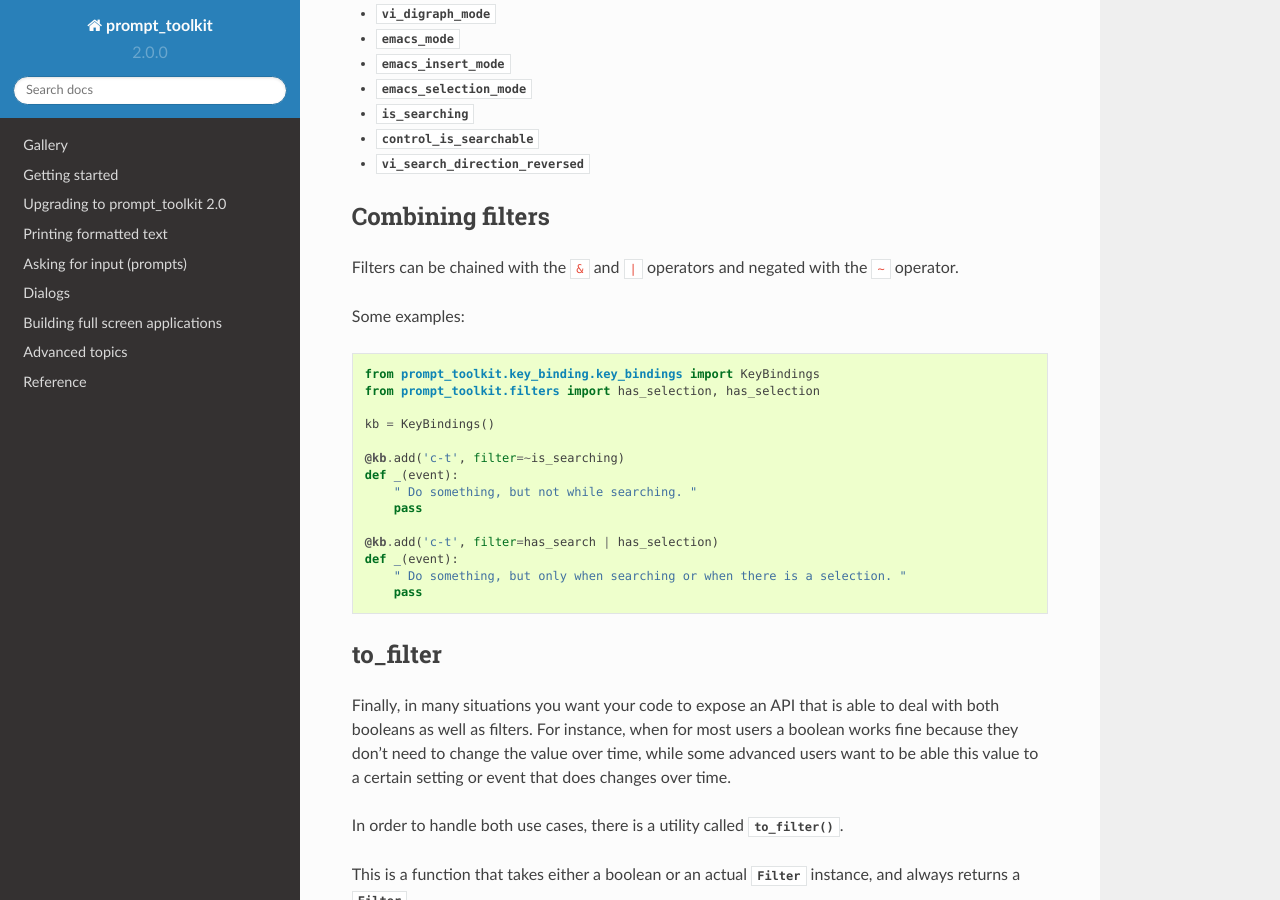
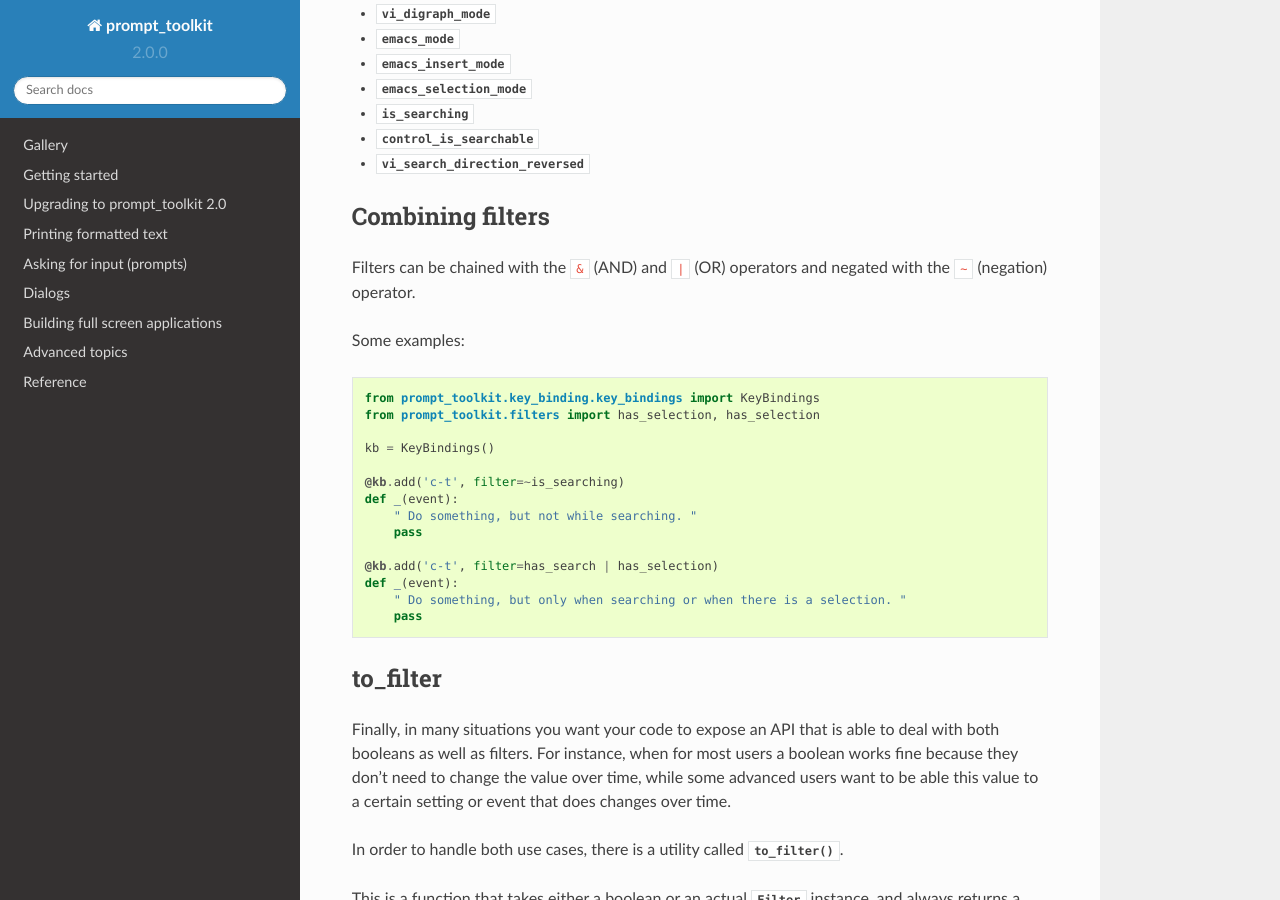
Before and after one commit to dbcli/pgcli, a Sphinx documentation site: the page built from docs/pages/advanced_topics/filters.rst, in a window 1280 px wide and 900 px high, scrolled down 2063 px. Built offline with Sphinx 7.4.7 and the Read the Docs theme 2.0.0, drawn with Linux system fonts in a browser that asks for light colours; pages that are not in the unit, such as notebooks, are missing from menus.

Commit message:
Improved documentation.

```diff
--- a/docs/pages/advanced_topics/filters.rst
+++ b/docs/pages/advanced_topics/filters.rst
@@ -119,8 +119,8 @@ as a function.
 Combining filters
 ^^^^^^^^^^^^^^^^^
 
-Filters can be chained with the ``&`` and ``|`` operators and negated with the
-``~`` operator.
+Filters can be chained with the ``&`` (AND) and ``|`` (OR) operators and
+negated with the ``~`` (negation) operator.
 
 Some examples:
 
--- a/docs/pages/dialogs.rst
+++ b/docs/pages/dialogs.rst
@@ -67,9 +67,9 @@ selection.
 Styling of dialogs
 ------------------
 
-A custom :class:`~prompt_toolkit.styles.style.Style` instance can be passed to
-all dialogs to override the default style. Also, text can be styled by passing
-an :class:`~prompt_toolkit.formatted_text.HTML` object.
+A custom :class:`~prompt_toolkit.styles.Style` instance can be passed to all
+dialogs to override the default style. Also, text can be styled by passing an
+:class:`~prompt_toolkit.formatted_text.HTML` object.
 
 
 .. code:: python
```
Also changed, not shown: 2 other files.
